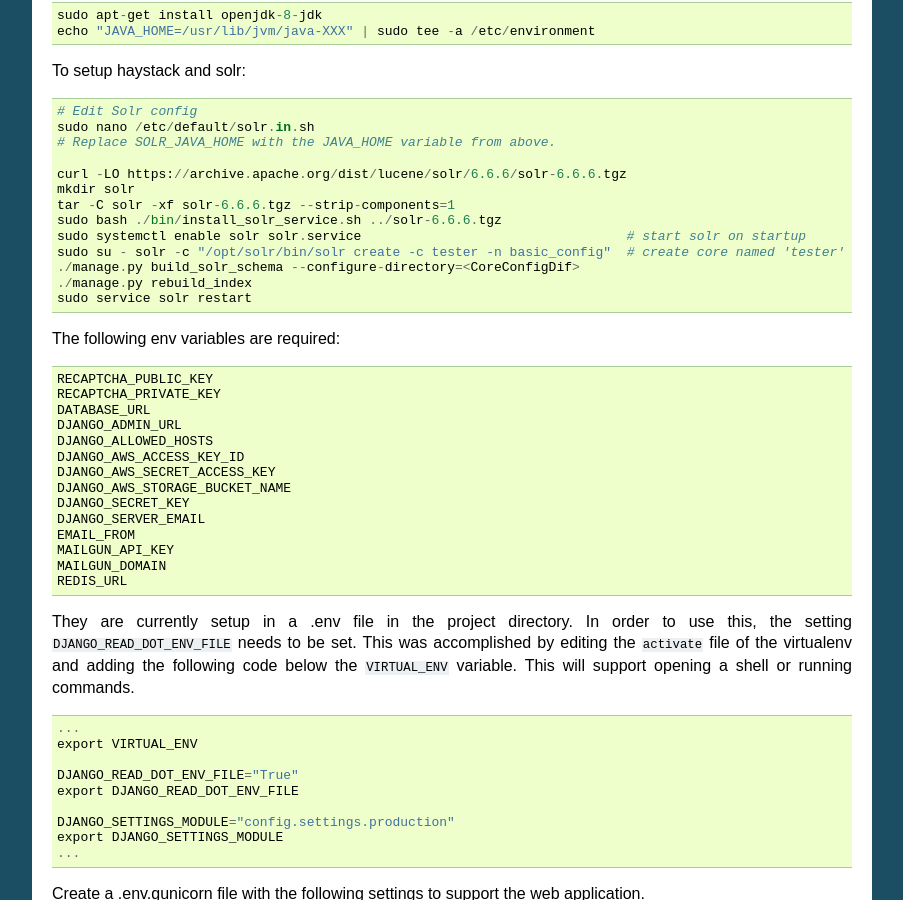
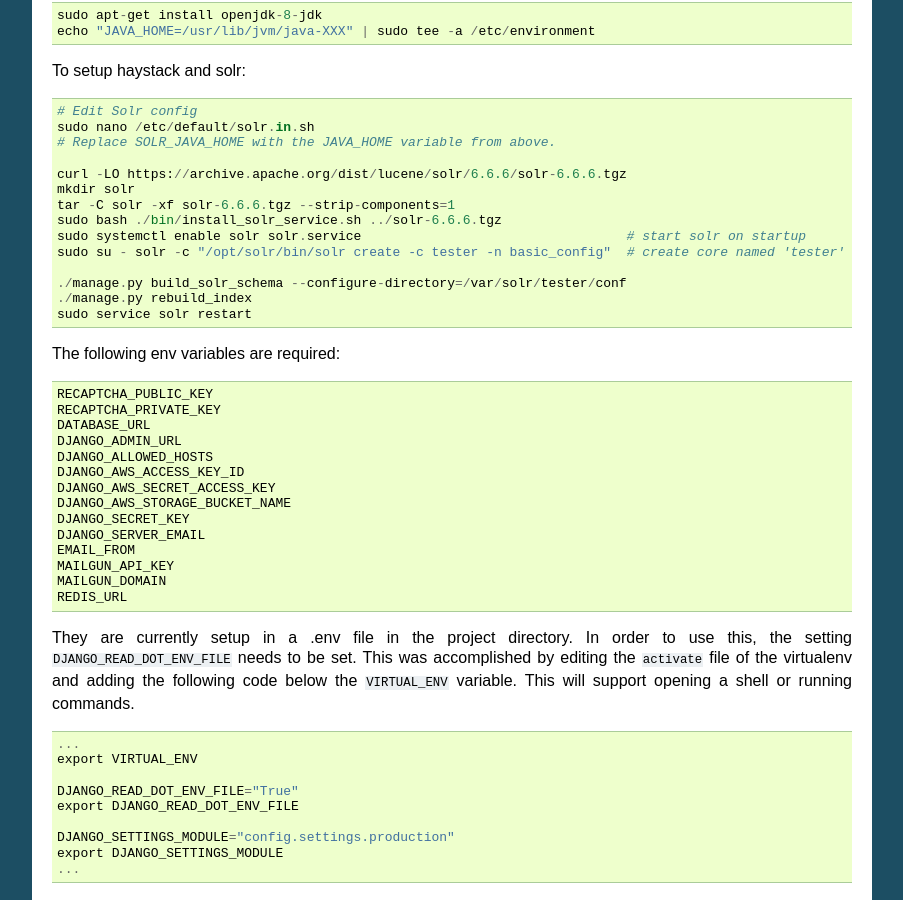
Before and after one commit to tim-schilling/buzzbrewclub, a Sphinx documentation site: the page built from docs/deploy.rst, in a window 1280 px wide and 900 px high, scrolled down 389 px. Shown: the whole window, without its empty margins (198-1101 px from the left). Built offline with Sphinx 7.4.7, drawn with Linux system fonts in a browser that asks for light colours; pages that are not in the unit, such as notebooks, are missing from menus.

Commit message:
Update deployment docs.

```diff
--- a/docs/deploy.rst
+++ b/docs/deploy.rst
@@ -37,7 +37,8 @@
     sudo bash ./bin/install_solr_service.sh ../solr-6.6.6.tgz
     sudo systemctl enable solr solr.service                                  # start solr on startup
     sudo su - solr -c "/opt/solr/bin/solr create -c tester -n basic_config"  # create core named 'tester'
-    ./manage.py build_solr_schema --configure-directory=<CoreConfigDif>
+
+    ./manage.py build_solr_schema --configure-directory=/var/solr/tester/conf
     ./manage.py rebuild_index
     sudo service solr restart
 
```
